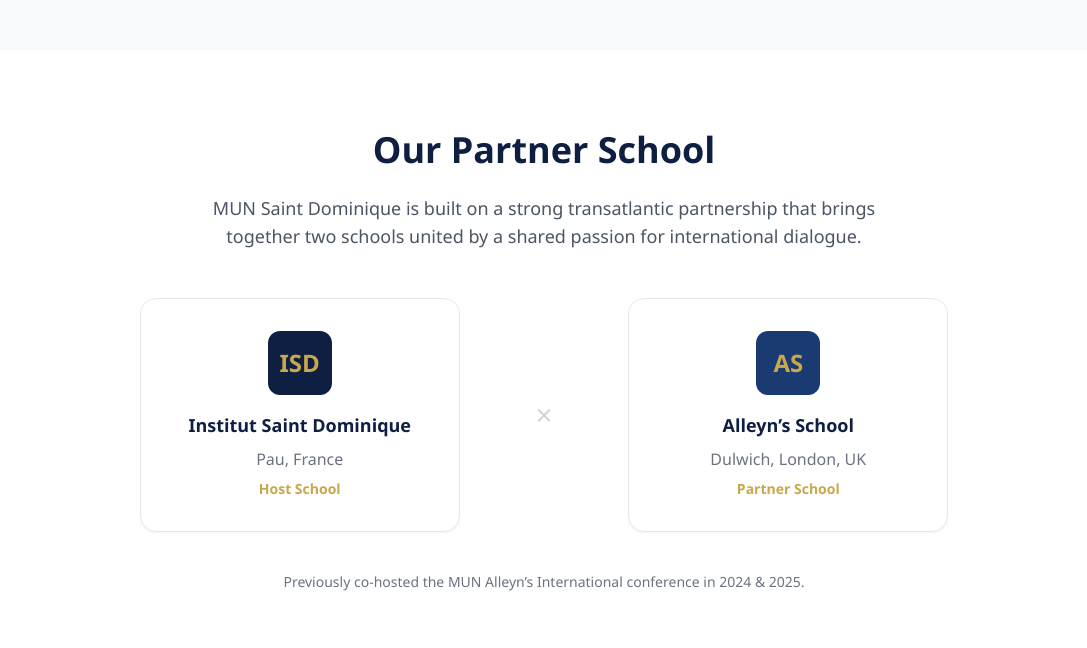
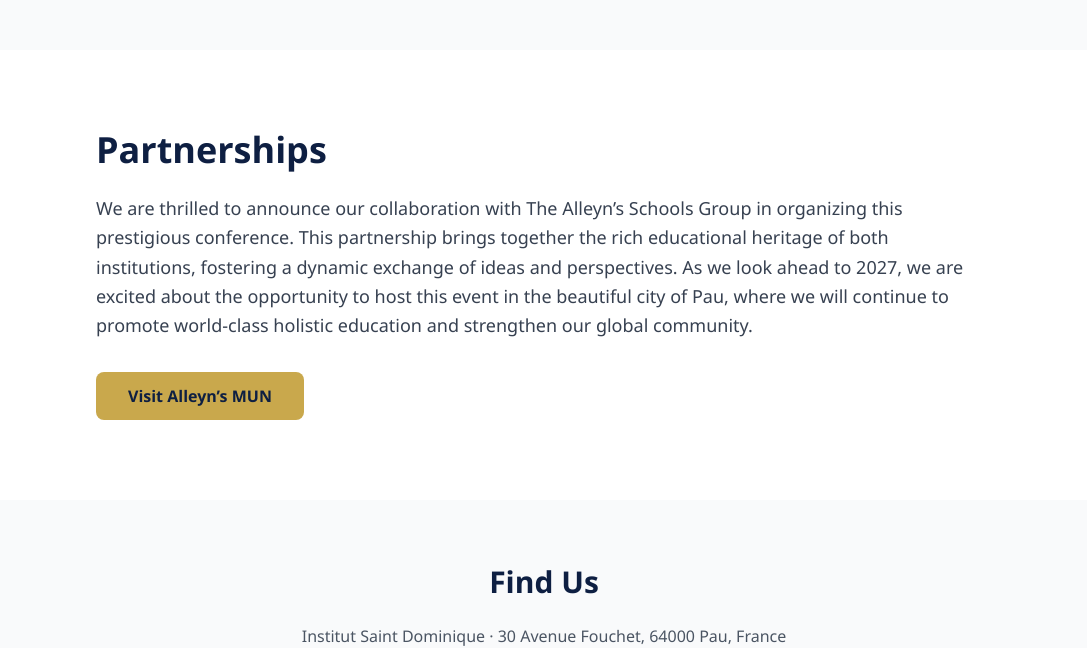
Before and after one commit to gastongabaixtucf8/projet-MUN-saintdo, a Next.js app: page / in a window 1280 px wide. Shown: the part 3980-4628 px from the top of the page, without its empty margins (96-1183 px from the left). Built offline with nearby package versions, Linux system fonts and the light colour scheme.

Commit message:
auto-save

```diff
--- a/app/page.tsx
+++ b/app/page.tsx
@@ -218,34 +218,23 @@ export default function Home() {
 
       {/* ── Partners ── */}
       <section className="py-20 px-6 bg-white">
-        <div className="max-w-4xl mx-auto text-center">
-          <h2 className="section-title text-4xl">Our Partner School</h2>
-          <p className="text-gray-600 text-lg mb-12 max-w-2xl mx-auto">
-            MUN Saint Dominique is built on a strong transatlantic partnership that brings together two schools
-            united by a shared passion for international dialogue.
+        <div className="max-w-4xl mx-auto">
+          <h2 className="section-title text-4xl">Partnerships</h2>
+          <p className="text-gray-700 text-lg leading-relaxed mb-8">
+            We are thrilled to announce our collaboration with The Alleyn&rsquo;s Schools Group in organizing this
+            prestigious conference. This partnership brings together the rich educational heritage of both
+            institutions, fostering a dynamic exchange of ideas and perspectives. As we look ahead to 2027, we
+            are excited about the opportunity to host this event in the beautiful city of Pau, where we will
+            continue to promote world-class holistic education and strengthen our global community.
           </p>
-          <div className="flex flex-col sm:flex-row gap-8 justify-center">
-            <div className="flex-1 max-w-xs mx-auto rounded-2xl border border-gray-200 shadow-sm p-8">
-              <div className="w-16 h-16 bg-navy rounded-xl flex items-center justify-center mx-auto mb-4">
-                <span className="text-gold text-2xl font-bold">ISD</span>
-              </div>
-              <h3 className="font-bold text-navy text-lg mb-2">Institut Saint Dominique</h3>
-              <p className="text-gray-500">Pau, France</p>
-              <p className="text-gold font-semibold mt-2 text-sm">Host School</p>
-            </div>
-            <div className="flex items-center justify-center text-3xl text-gray-300">×</div>
-            <div className="flex-1 max-w-xs mx-auto rounded-2xl border border-gray-200 shadow-sm p-8">
-              <div className="w-16 h-16 bg-navy-mid rounded-xl flex items-center justify-center mx-auto mb-4">
-                <span className="text-gold text-2xl font-bold">AS</span>
-              </div>
-              <h3 className="font-bold text-navy text-lg mb-2">Alleyn&rsquo;s School</h3>
-              <p className="text-gray-500">Dulwich, London, UK</p>
-              <p className="text-gold font-semibold mt-2 text-sm">Partner School</p>
-            </div>
-          </div>
-          <p className="text-gray-500 mt-10 text-sm">
-            Previously co-hosted the MUN Alleyn&rsquo;s International conference in 2024 &amp; 2025.
-          </p>
+          <a
+            href="https://www.alleynsmun.co.uk/"
+            target="_blank"
+            rel="noopener noreferrer"
+            className="btn-primary inline-block"
+          >
+            Visit Alleyn&rsquo;s MUN
+          </a>
         </div>
       </section>
 
```
